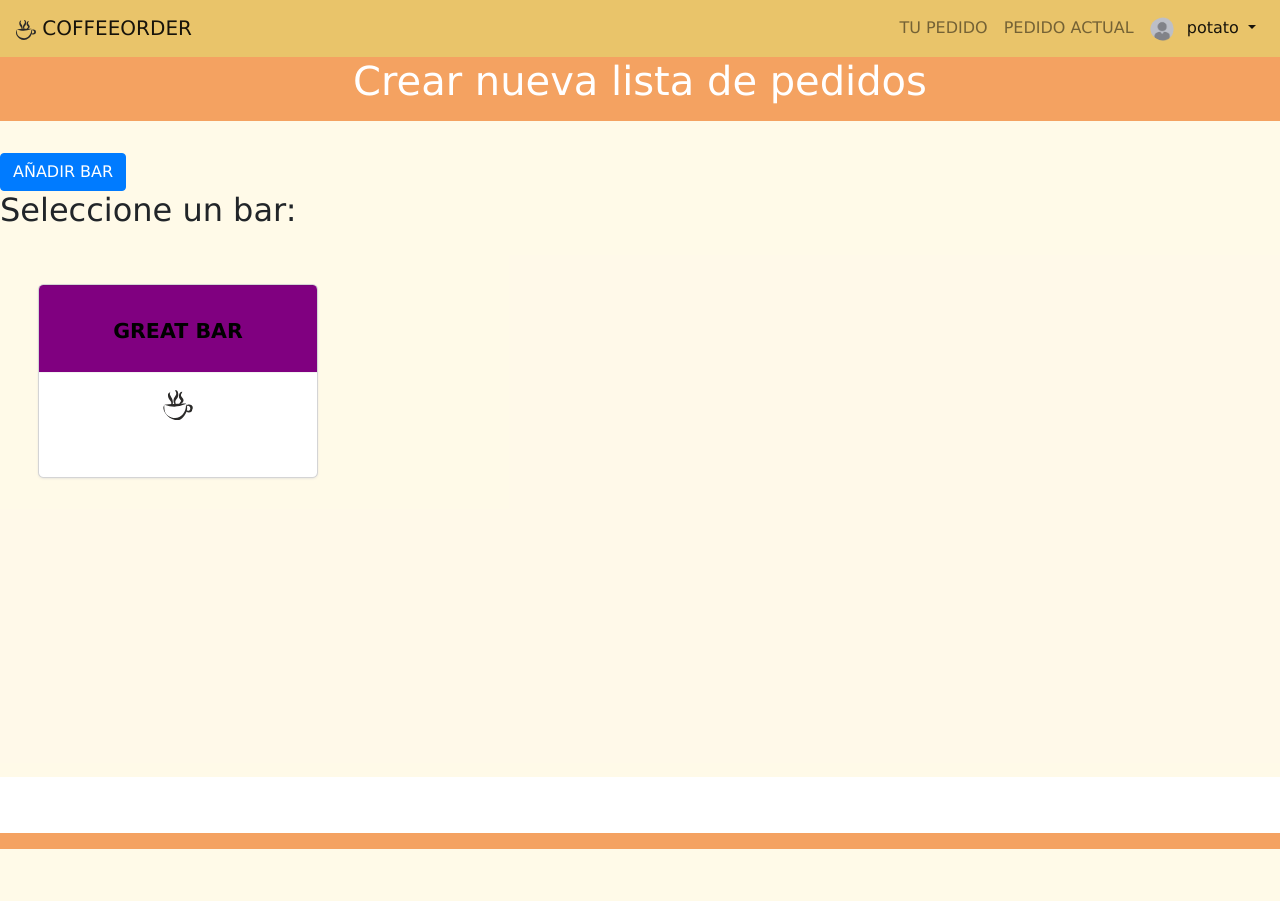
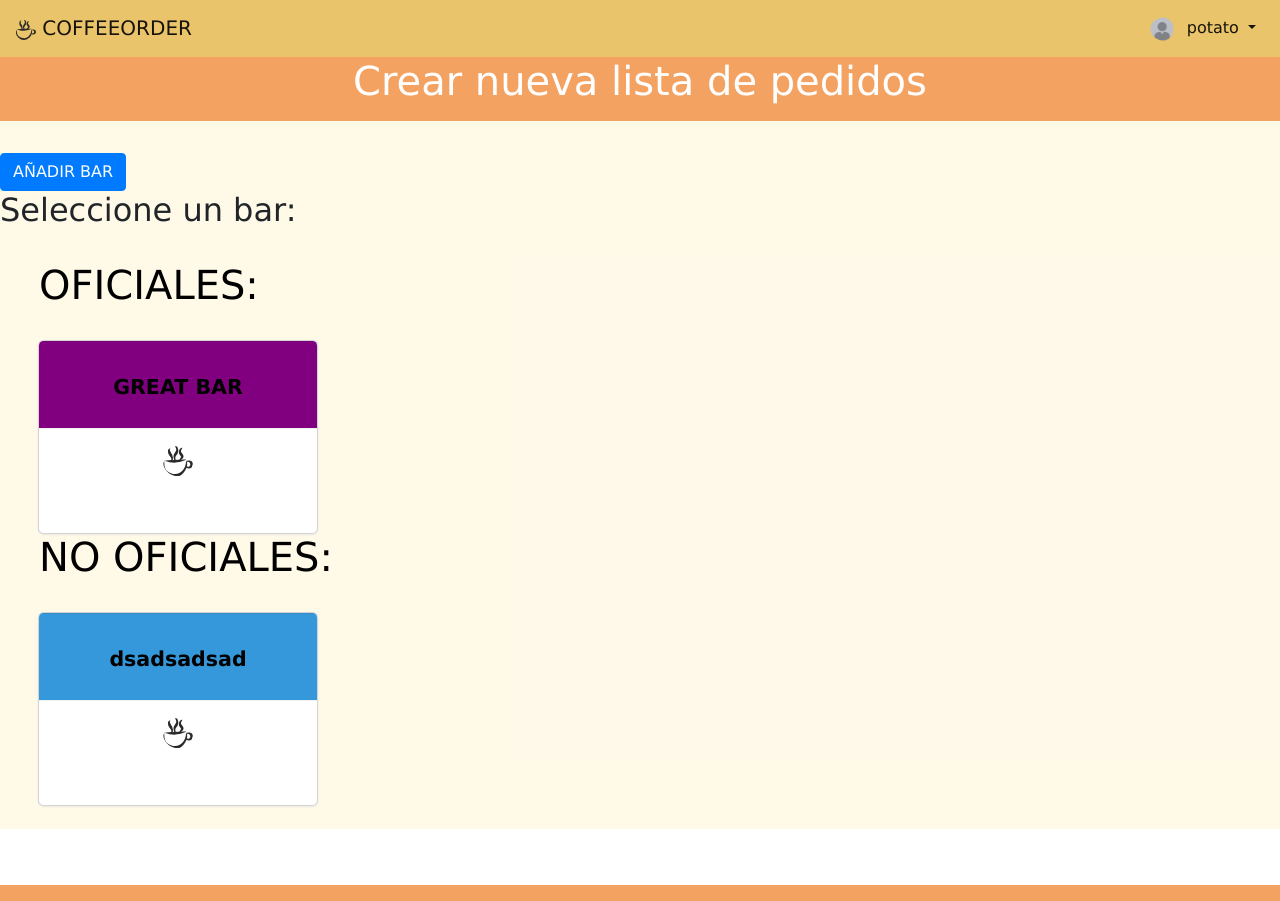
Before and after one commit to ogarthur/coffeeOrder, a Django app: page /coffeeorder_app/3/menuorderlist/ in a window 1280 px wide. Before the commit the page ends 849 px from the top, so only its background shows below. Run offline with Django 3.2, Linux system fonts and the light colour scheme; a user stored in the database is signed in; data comes from the database, SQL or seed files in the repository; both versions use the stored data as it was after the commit; some libraries are stand-ins or nearby versions.

Commit message:
bar show fix

```diff
--- a/coffeeorder_app/templates/coffeeorder_app/menuOrderList.html
+++ b/coffeeorder_app/templates/coffeeorder_app/menuOrderList.html
@@ -21,6 +21,7 @@
 
                 <div class="card-container">
                     <div class="row">
+                    <div class="col-12"><h1> OFICIALES:</h1></div>
                         {% for bar in official_bar.all %}
                             <div class="col-12 col-md-3 col-lg-3 mt-4 ">
                                 <a href="{% url 'coffeeorder_app:add_order_list' group.id bar.id %}">
@@ -36,8 +37,11 @@
                                 </a>
                             </div>
                         {% endfor %}
+                     </div>
+                 <div class="row">
+                 <div class="col-12"><h1> NO OFICIALES:</h1></div>
                         {% for bar in group.group_bar.all %}
-                            {% if bar not in offical_bar %}
+
                             <div class="col-12 col-md-3 col-lg-3 mt-4 ">
                                 <a href="{% url 'coffeeorder_app:add_order_list' group.id bar.id %}">
                                     <div class="card">
@@ -51,7 +55,7 @@
                                     </div>
                                 </a>
                             </div>
-                            {% endif %}
+
                         {% endfor %}
                     </div>
                 </div> <!-- card-container -->
--- a/templates/base.html
+++ b/templates/base.html
@@ -64,8 +64,7 @@
 
         <div class="collapse navbar-collapse" id="navbarText">
             <ul class="navbar-nav ml-auto">
-                <li class="nav-item"><a class="nav-link e" href="#">TU PEDIDO</a></li>
-                <li class="nav-item"><a class="nav-link" href="#">PEDIDO ACTUAL</a></li>
+
                 <li class="nav-item dropdown">
                     <a class="nav-link dropdown-toggle  active" data-toggle="dropdown" href="#" role="button"
                        aria-haspopup="true" aria-expanded="false">
```
Also changed, not shown: db.sqlite3.
